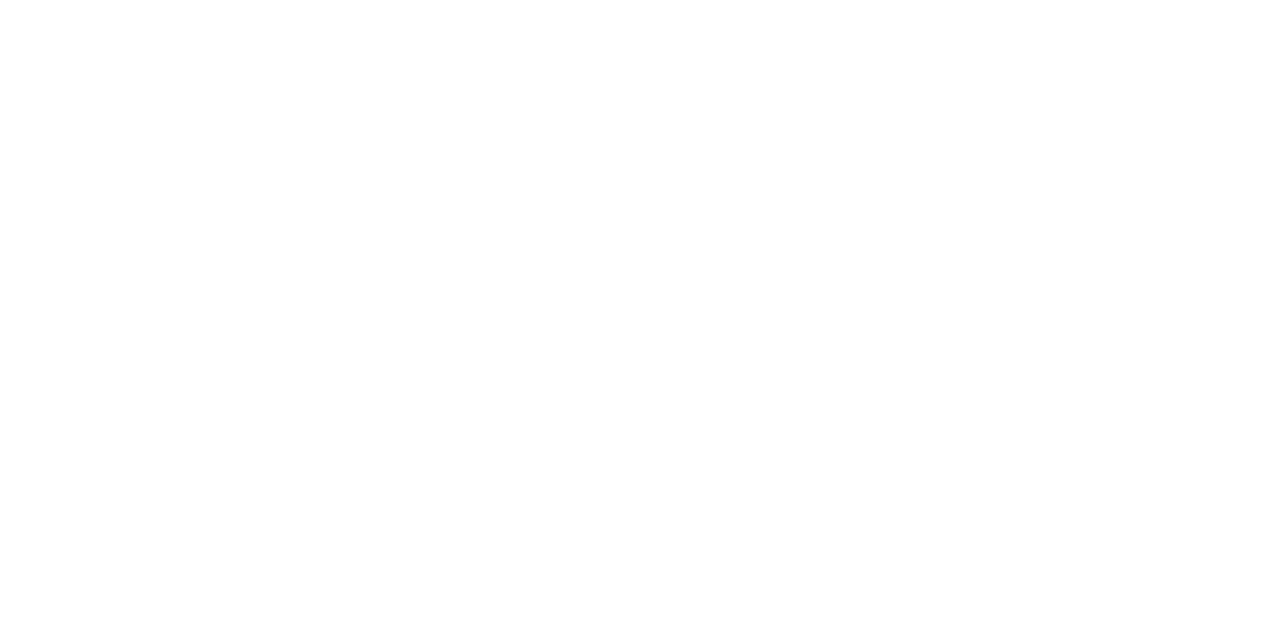
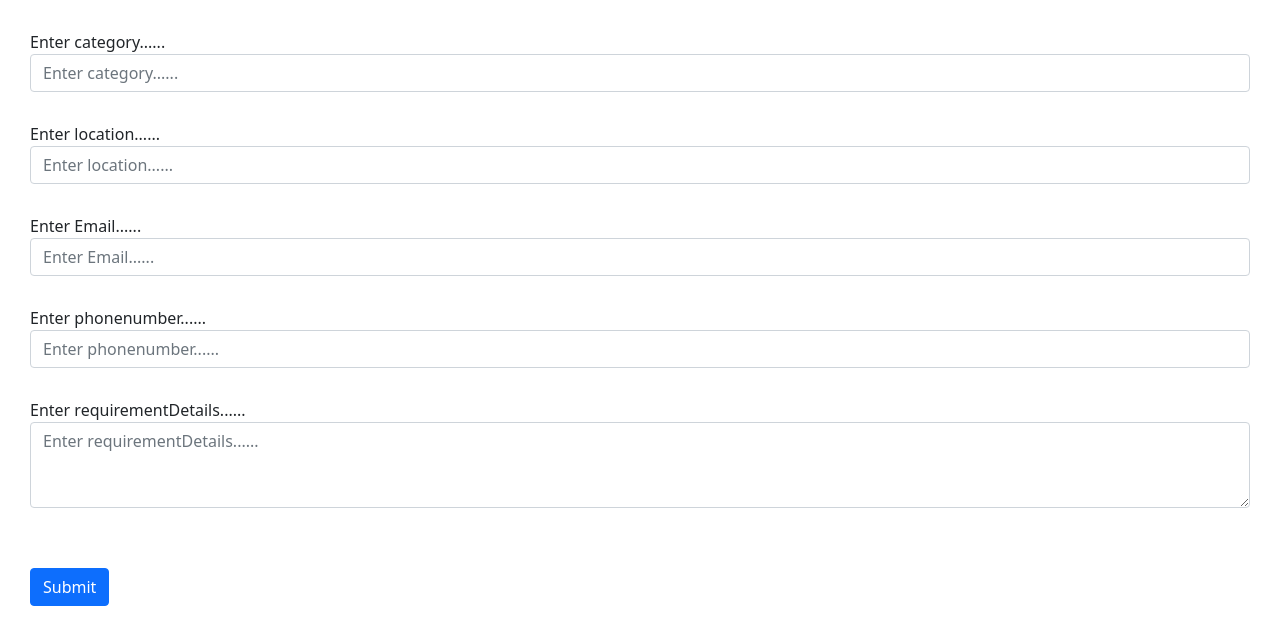
Before and after one commit to Thayaan1998/Tution-Class, a React (Create React App) app: page /postRequirement in a window 1280 px wide. Before the commit this address had no page. Shown: the top 644 px of the page. Built offline with nearby package versions, Linux system fonts and the light colour scheme.

Commit message:
postrequirement changes

```diff
--- a/src/App.js
+++ b/src/App.js
@@ -6,6 +6,8 @@
 import Man from './man'
 import CustomerList from './pages/CustomerList'
 import Register from './pages/Register'
+import PostRequirement from './pages/PostRequirement'
+
 
 
 
@@ -18,6 +20,8 @@
           <Route path="/man" element={<Man />} />
           <Route path="/customerList" element={<CustomerList />} />
           <Route path="/register" element={<Register />} />
+          <Route path="/register" element={<Register />} />
+          <Route path="/postRequirement" element={<PostRequirement />} />
         </Routes>
       </BrowserRouter>
     </div>
--- /dev/null
+++ b/src/controls/TextArea.js
@@ -0,0 +1,22 @@
+
+const Input = (props) => {
+
+    const {id,value,handleInputChange,placeholder,errors}=props
+    return (
+        <div class="form-group" style={{ margin: '30px' }}>
+            <label for={id}>{placeholder}</label>
+            <textarea name={id}
+                id={id}
+                value={value}
+                onChange={handleInputChange}
+                placeholder={placeholder}
+                rows="3"
+
+                class="form-control"
+            />
+
+            {errors && <div class="alert alert-danger">{errors}</div>}
+        </div>
+    )
+}
+export default Input;
--- /dev/null
+++ b/src/pages/PostRequirement.js
@@ -0,0 +1,152 @@
+import React, { useState, useEffect } from "react";
+import axios from "axios";
+import Input from '../controls/Input'
+import TextArea from '../controls/TextArea'
+
+const PostRequirement = () => {
+
+    const [input, setInput] = useState({
+        location: "",
+        requirementDetails: "",
+        email: "",
+        phonenumber: "",
+        category: ""
+    })
+
+    const [errors, setErrors] = useState({});
+
+    const validate = (fieldValues = input) => {
+        let temp = { ...errors }
+
+        if ('requirementDetails' in fieldValues)
+            temp.requirementDetails = fieldValues.requirementDetails ? "" : "This field is required."
+
+        if ('email' in fieldValues)
+            if (!fieldValues.email) {
+                temp.email = "This field is required."
+            } else if (!(/$^|.+@.+..+/).test(fieldValues.email)) {
+                temp.email = "This email is not valuable."
+            } else {
+                temp.email = ""
+            }
+        if ('location' in fieldValues)
+            temp.location = fieldValues.location ? "" : "This field is required."
+
+        if ('phonenumber' in fieldValues)
+            temp.phonenumber = fieldValues.phonenumber.length > 9 ? "" : "The length should be 10"
+
+        if ('category' in fieldValues)
+            temp.category = fieldValues.category ? "" : "This field is required."
+
+        setErrors({
+            ...temp
+        })
+        if (fieldValues == input)
+            return Object.values(temp).every(x => x == "")
+
+
+    }
+
+
+    const handleInputChange = (e) => {
+
+        let { name, value } = e.target;
+        setInput({ ...input, [name]: value })
+        validate({ [name]: value })
+
+    }
+
+
+
+    const handleSubmit = async(e) => {
+        e.preventDefault()
+
+        if (validate()) {
+
+            var values = {
+                requirementId: 0,
+                location:input.location,
+                requirementDetails: input.requirementDetails,
+                email:input.email,
+                phonenumber: input.phonenumber,
+                category:input.category,
+                serviceConsumerId :1
+            }
+
+            console.log(values)
+
+            try{
+                const headers = {
+                    'Content-Type': 'application/json'
+                };
+
+                var a= await axios.post("http://localhost:9000/postrequirement/addPostRequirement", values, { headers });
+
+                console.log(a);
+
+                alert(a.data);
+            }catch(ex){
+                 console.log(ex)
+            }
+         }
+
+    }
+
+
+    return (
+        <div
+        >
+
+            <form onSubmit={handleSubmit} autoComplete="off">
+
+
+            <Input
+                    id="category"
+                    value={input.category}
+                    handleInputChange={handleInputChange}
+                    placeholder="Enter category......"
+                    errors={errors.category}
+                />
+               <Input
+                    id="location"
+                    value={input.location}
+                    handleInputChange={handleInputChange}
+                    placeholder="Enter location......"
+                    errors={errors.location}
+                />
+
+
+                <Input
+                    id="email"
+                    value={input.email}
+                    handleInputChange={handleInputChange}
+                    placeholder="Enter Email......"
+                    errors={errors.email}
+                />
+                 <Input
+                    id="phonenumber"
+                    value={input.phonenumber}
+                    handleInputChange={handleInputChange}
+                    placeholder="Enter phonenumber......"
+                    errors={errors.phonenumber}
+                />
+
+                <TextArea
+                    id="requirementDetails"
+                    value={input.requirementDetails}
+                    handleInputChange={handleInputChange}
+                    placeholder="Enter requirementDetails......"
+                    errors={errors.requirementDetails}
+                />
+
+                <button type="submit" class="btn btn-primary" style={{ margin: '30px' }}>Submit</button>
+
+            </form>
+
+
+        </div>
+    );
+
+
+}
+export default PostRequirement;
```
